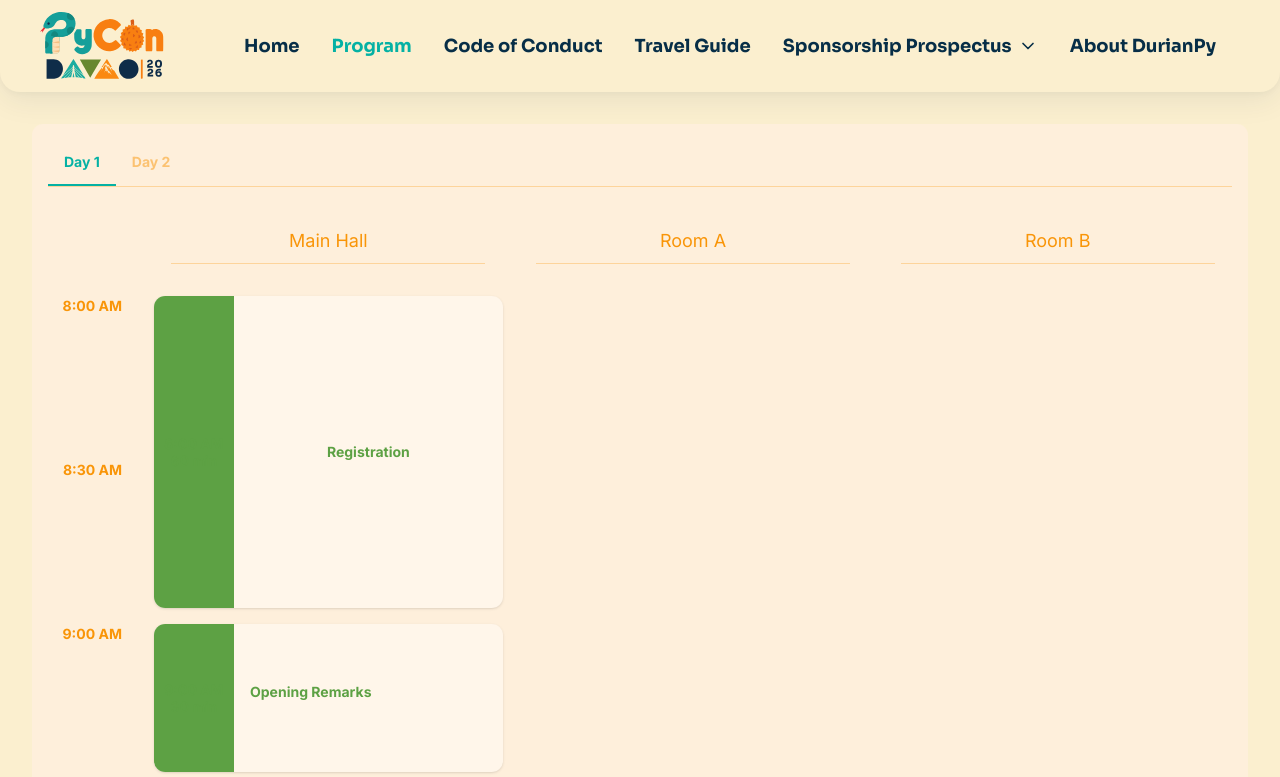
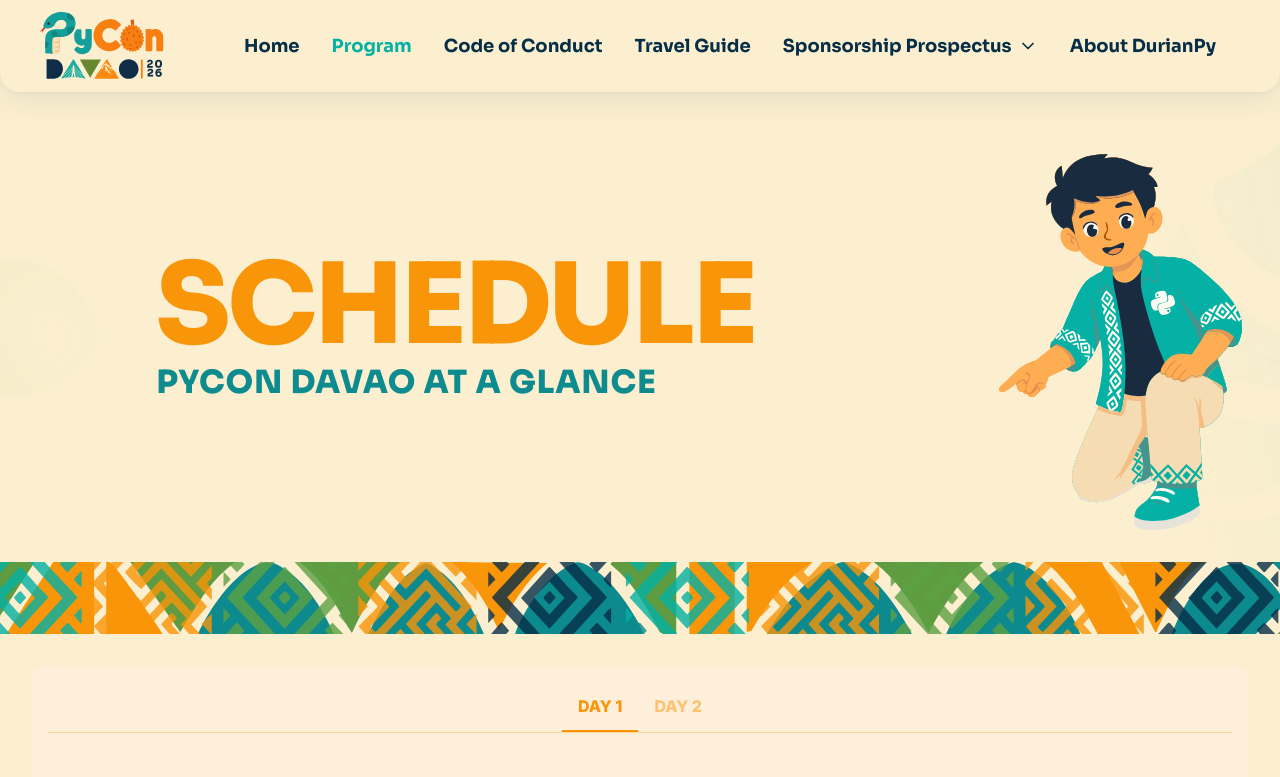
Before and after one commit to DurianPy-Davao-Python-User-Group/pycon-davao-2026-website, a Next.js app: page /program in a window 1280 px wide. Shown: the top 777 px of the page. Built offline with nearby package versions, Linux system fonts and the light colour scheme.

Commit message:
feat: changed colors and alignments

```diff
--- a/src/app/globals.css
+++ b/src/app/globals.css
@@ -28,6 +28,7 @@
   --color-pycon-custard: var(--pycon-custard); /* #fddeb2; */
   --color-pycon-custard-light: var(--pycon-custard-light); /* #feefdb; */
   --color-pycon-custard-lighter: var(--pycon-custard-lighter); /* #fff6ea; */
+  --color-pycon-white: var(--pycon-white); /* #fff; */
   --color-sidebar-ring: var(--sidebar-ring);
   --color-sidebar-border: var(--sidebar-border);
   --color-sidebar-accent-foreground: var(--sidebar-accent-foreground);
@@ -82,6 +83,7 @@
   --pycon-custard: #fddeb2; /* #fddeb2; */
   --pycon-custard-light: #feefdb; /* #feefdb; */
   --pycon-custard-lighter: #fff6ea; /* #fff6ea; */
+  --pycon-white: #fff; /* #fff; */
 
   --background: var(--pycon-beige);
   --foreground: var(--pycon-dark-blue);
--- a/src/app/program/page.tsx
+++ b/src/app/program/page.tsx
@@ -1,6 +1,7 @@
 import type { Metadata } from 'next';
 import { EventSchedule } from '@/components/program/EventSchedule'
 import { schedules } from '@/data/schedule';
+import ProgramHero from '@/components/program/ProgramHero';
 
 export const metadata: Metadata = {
   title: 'Program & Schedule',
@@ -16,6 +17,8 @@ export const metadata: Metadata = {
 
 export default function ProgramPage() {
   return (
+    <>
+      <ProgramHero />
       <section className="p-0 sm:p-8">
         <div className="bg-pycon-custard-light rounded-xl p-4">
           <div className="mx-auto">
@@ -23,5 +26,6 @@ export default function ProgramPage() {
           </div>
         </div>
       </section>
+    </>
   );
 }
--- a/src/components/program/EventSchedule.tsx
+++ b/src/components/program/EventSchedule.tsx
@@ -104,7 +104,7 @@ interface DayTabsProps {
 
 function DayTabs({ days, activeDay, onDayChange }: DayTabsProps) {
   return (
-    <div className="border-pycon-orange/30 mb-6 flex overflow-x-auto border-b">
+    <div className="border-pycon-orange/30 mb-6 flex justify-center overflow-x-auto border-b">
       {days
         .sort((a, b) => new Date(`${a.date}T00:00:00+08:00`).getTime() - new Date(`${b.date}T00:00:00+08:00`).getTime())
         .map((day) => (
@@ -112,8 +112,8 @@ function DayTabs({ days, activeDay, onDayChange }: DayTabsProps) {
             key={day.id}
             onClick={() => onDayChange(day.id)}
             className={cn(
-              'font-nunito cursor-pointer border-b-2 px-4 py-3 text-sm font-bold whitespace-nowrap transition-colors',
-              activeDay === day.id ? 'border-primary text-primary' : 'text-pycon-orange/50 hover:text-pycon-red/70 border-transparent'
+              'font-nunito cursor-pointer border-b-2 px-4 py-3 text-md font-extrabold whitespace-nowrap transition-colors',
+              activeDay === day.id ? 'border-pycon-orange text-pycon-orange' : 'text-pycon-orange/50 hover:text-pycon-red/70 border-transparent'
             )}
           >
             {day.label}
@@ -128,7 +128,7 @@ interface BreakEntryProps {
 }
 
 function BreakEntry({ title }: BreakEntryProps) {
-  return <h4 className="font-nunito text-center text-sm leading-relaxed font-bold">{title}</h4>;
+  return <h4 className="font-nunito text-sm leading-relaxed font-bold">{title}</h4>;
 }
 
 interface RoomHeadersProps {
@@ -198,9 +198,6 @@ function ProgramEntryCard({ event, roomIndex, gridRowStart, gridRowSpan }: Progr
   const hasDetailedContent = (event.speakers && event.speakers.length > 0) || event.type === 'session';
   const isBreakOrRegistration = event.type === 'break' || event.type === 'registration';
 
-  const timeBlockAlignment = hasDetailedContent ? 'justify-start' : 'justify-center';
-  const timeBlockPadding = hasDetailedContent ? 'px-2 pt-4 pb-2' : 'px-2 py-2';
-  const contentAlignment = hasDetailedContent ? 'justify-start' : 'justify-center';
   const eventDuration = calculateEventDurationInMinutes(event.startTime, event.endTime);
 
   const [bgColorClass, textColorClass] = getEventColorConfig(event.type);
@@ -219,7 +216,7 @@ function ProgramEntryCard({ event, roomIndex, gridRowStart, gridRowSpan }: Progr
         {/* Time Display Block */}
         <div
           className={cn(
-            `font-nunito flex flex-col items-center ${timeBlockAlignment} ${timeBlockPadding} text-pycon-white min-w-[80px] flex-shrink-0 text-sm font-bold`,
+            `font-nunito flex flex-col items-center justify-center px-2 py-2 text-pycon-white min-w-[80px] flex-shrink-0 text-sm font-bold`,
             bgColorClass
           )}
         >
@@ -229,7 +226,7 @@ function ProgramEntryCard({ event, roomIndex, gridRowStart, gridRowSpan }: Progr
 
         {/* Event Content */}
         <div
-          className={cn('font-nunito flex min-w-0 flex-1 flex-col overflow-hidden px-4 pb-4 font-bold', hasDetailedContent ? 'pt-4' : 'py-4', contentAlignment)}
+          className={cn('font-nunito flex min-w-0 flex-1 flex-col justify-center overflow-hidden px-4 pb-4 font-bold', hasDetailedContent ? 'pt-4' : 'py-4')}
         >
           {isBreakOrRegistration ? <BreakEntry title={event.title} /> : <SessionEntry event={event} />}
         </div>
@@ -334,15 +331,15 @@ export function EventSchedule({ schedules }: EventScheduleProps) {
         <div className="flex flex-col gap-y-4">
           {sortedEvents.map((event) => {
             const isBreakOrRegistration = event.type === 'break' || event.type === 'registration';
-            const [bgColorClass] = getEventColorConfig(event.type);
+            const [bgColorClass, textColorClass] = getEventColorConfig(event.type);
 
             return (
               <Card key={`${event.title}-${event.id}`} className="bg-pycon-custard-lighter border-none pt-0">
                 <CardHeader className={cn(bgColorClass, 'text-pycon-white grid-rows-[auto] justify-center rounded-t-xl py-2 text-sm font-semibold')}>
                   {formatDisplayTime(event.startTime)} - {formatDisplayTime(event.endTime)}
                 </CardHeader>
-                <CardContent>{isBreakOrRegistration ? <BreakEntry title={event.title} /> : <SessionEntry event={event} />}</CardContent>
-                {event.room && <CardFooter className="font-nunito justify-end text-sm font-bold">{event.room}</CardFooter>}
+                <CardContent className={cn(textColorClass, 'flex flex-col items-center justify-center text-center')}>{isBreakOrRegistration ? <BreakEntry title={event.title} /> : <SessionEntry event={event} />}</CardContent>
+                {event.room && <CardFooter className={cn(textColorClass, "font-nunito justify-center text-xs font-bold")}>{event.room}</CardFooter>}
               </Card>
             );
           })}
--- a/src/data/schedule.ts
+++ b/src/data/schedule.ts
@@ -4,14 +4,14 @@ export const schedules: Schedule[] = [
   {
     id: 'day-1',
     date: '2026-10-10',
-    label: 'Day 1',
+    label: 'DAY 1',
     timeInterval: 30,
     programEntries: [
       {
         id: 'event-1',
         title: 'Registration',
         type: 'registration',
-        room: 'Main Hall',
+        room: 'MAIN HALL',
         startTime: '2026-10-10T08:00:00+08:00',
         endTime: '2026-10-10T09:00:00+08:00',
         speakers: null,
@@ -20,7 +20,7 @@ export const schedules: Schedule[] = [
         id: 'event-2',
         title: 'Opening Remarks',
         type: 'opening-remarks',
-        room: 'Main Hall',
+        room: 'MAIN HALL',
         startTime: '2026-10-10T09:00:00+08:00',
         endTime: '2026-10-10T09:30:00+08:00',
         speakers: null,
@@ -29,7 +29,7 @@ export const schedules: Schedule[] = [
         id: 'event-3',
         title: 'Building Scalable Applications',
         type: 'session',
-        room: 'Room A',
+        room: 'BREAKOUT ROOM',
         startTime: '2026-10-10T09:30:00+08:00',
         endTime: '2026-10-10T10:30:00+08:00',
         speakers: [
@@ -48,7 +48,7 @@ export const schedules: Schedule[] = [
         id: 'event-4',
         title: 'Coffee Break',
         type: 'break',
-        room: 'Main Hall',
+        room: 'MAIN HALL',
         startTime: '2026-10-10T10:30:00+08:00',
         endTime: '2026-10-10T11:00:00+08:00',
         speakers: null,
@@ -57,7 +57,7 @@ export const schedules: Schedule[] = [
         id: 'event-5',
         title: 'Introduction to Machine Learning',
         type: 'workshop',
-        room: 'Room B',
+        room: 'BREAKOUT ROOM',
         startTime: '2026-10-10T11:00:00+08:00',
         endTime: '2026-10-10T12:30:00+08:00',
         speakers: null,
@@ -66,7 +66,7 @@ export const schedules: Schedule[] = [
         id: 'event-6',
         title: 'Lightning Talks',
         type: 'lightning-session',
-        room: 'Main Hall',
+        room: 'MAIN HALL',
         startTime: '2026-10-10T13:30:00+08:00',
         endTime: '2026-10-10T14:30:00+08:00',
         speakers: null,
@@ -76,14 +76,14 @@ export const schedules: Schedule[] = [
   {
     id: 'day-2',
     date: '2026-10-11',
-    label: 'Day 2',
+    label: 'DAY 2',
     timeInterval: 30,
     programEntries: [
       {
         id: 'event-7',
         title: 'Advanced React Patterns',
         type: 'session',
-        room: 'Room A',
+        room: 'BREAKOUT ROOM',
         startTime: '2026-10-11T09:00:00+08:00',
         endTime: '2026-10-11T10:00:00+08:00',
         speakers: [
@@ -102,7 +102,7 @@ export const schedules: Schedule[] = [
         id: 'event-8',
         title: 'Open Spaces',
         type: 'open-spaces',
-        room: 'Room B',
+        room: 'BREAKOUT ROOM',
         startTime: '2026-10-11T10:00:00+08:00',
         endTime: '2026-10-11T11:00:00+08:00',
         speakers: null,
@@ -111,7 +111,7 @@ export const schedules: Schedule[] = [
         id: 'event-9',
         title: 'Lunch Break',
         type: 'break',
-        room: 'Main Hall',
+        room: 'MAIN HALL',
         startTime: '2026-10-11T12:00:00+08:00',
         endTime: '2026-10-11T13:00:00+08:00',
         speakers: null,
```
Lines whose indentation alone changed are shown as unchanged.
